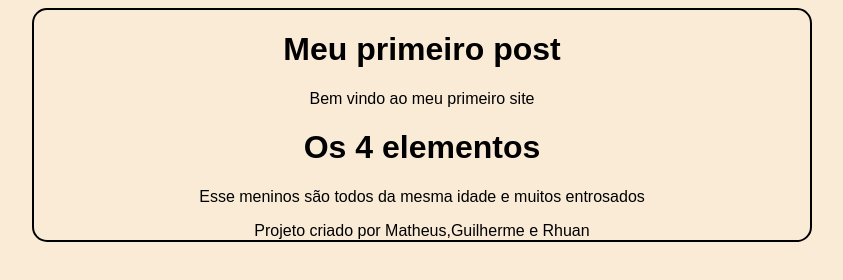
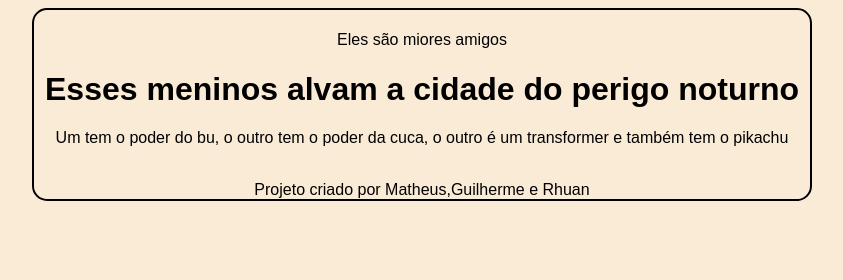
Before and after one commit to matheusrocha10-cpu/Projeto-Matheus-1T, a plain HTML site: page index.html in a window 1280 px wide. Shown: the whole page, without its empty margins (218-1061 px from the left). Drawn offline with Linux system fonts and the light colour scheme.

Commit message:
Update index.html

```diff
--- a/index.html
+++ b/index.html
@@ -20,13 +20,14 @@ body{
 
  </style>
   <title>Os 4 elementos</title>
-<h1>Meu primeiro post</h1>
-<p> Bem vindo ao meu primeiro site</p>
+<h1></h1>
+<p>Eles são miores amigos</p>
 </head>
 <body>
   <main>
-    <h1>Os 4 elementos</h1>
-    <p>Esse meninos são todos da mesma idade e muitos entrosados</p>
+    <h1>Esses meninos alvam a cidade do perigo noturno</h1>
+    <p>Um tem o poder do bu, o outro tem o poder da cuca, o outro é um transformer e também tem o pikachu</p>
+    <img></img>
     <footer>Projeto criado por Matheus,Guilherme e Rhuan</footer>
   </main>
 </body>
```
